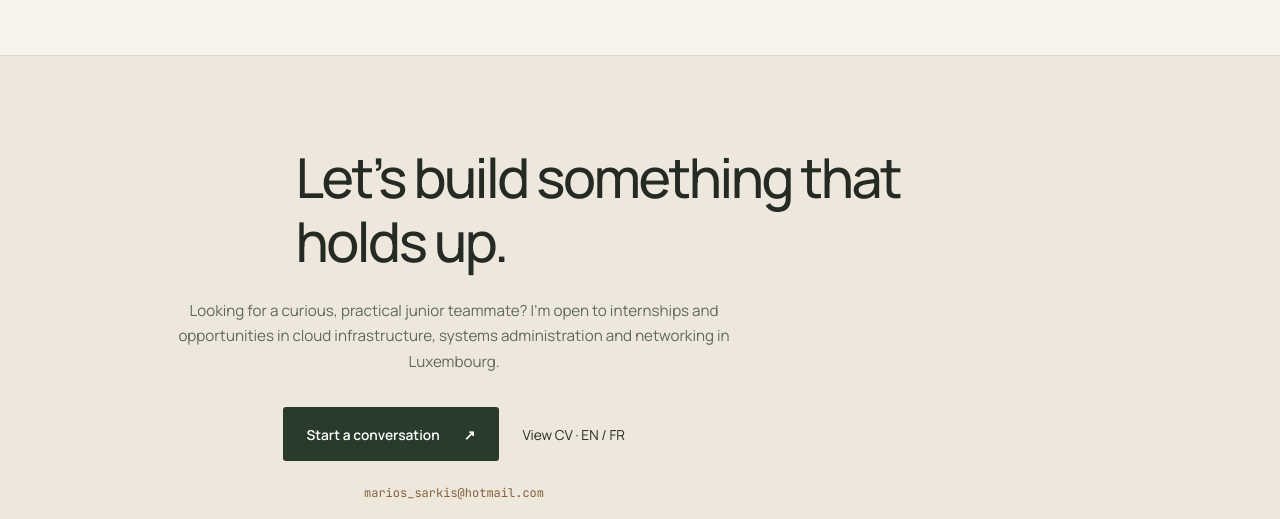
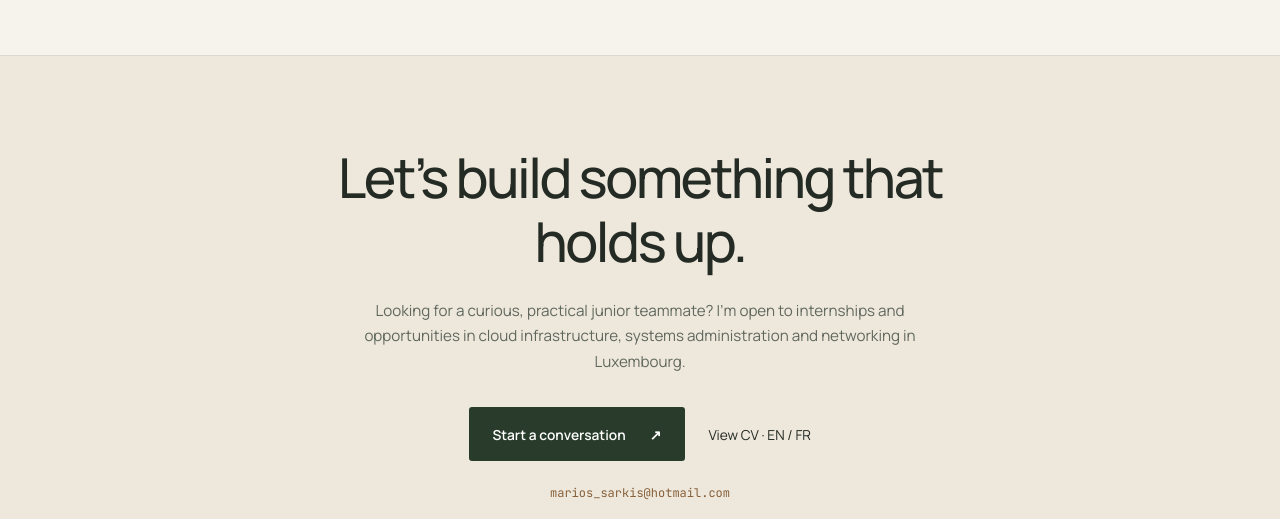
Before and after one commit to marios-debug/marios-debug.github.io, a plain HTML site: page index.html in a window 1280 px wide. Shown: the part 7895-8414 px from the top of the page. Drawn offline with Linux system fonts and the light colour scheme.

Commit message:
Center contact content and heading across screen sizes

```diff
--- a/assets/css/portfolio.css
+++ b/assets/css/portfolio.css
@@ -162,8 +162,8 @@ section { padding-block: clamp(3.5rem, 7vw, 6.5rem); }
 .training-info p { font-size: .75rem; }
 #certifications { border-top: 1px solid var(--color-border); }
 #contact { border-block: 1px solid var(--color-border); background: var(--color-accent-bg); }
-.chapter-center h2 { margin-inline: auto; max-width: 20ch; font-size: clamp(2.1rem, 4.3vw, 4rem); }
-.contact { max-width: 700px; }
+.chapter-center h2 { margin-inline: auto; max-width: 20ch; font-size: clamp(2.1rem, 4.3vw, 4rem); text-align: center; }
+.contact { max-width: 700px; margin-inline: auto; }
 .contact > p { font-size: .95rem; color: var(--color-meta); }
 .contact-actions { display: flex; flex-wrap: wrap; justify-content: center; gap: 1.5rem; margin-top: 1.7rem; }
 .contact-email { display: block; font: .75rem var(--font-mono); margin-top: 1.5rem; color: var(--color-accent); }
@@ -222,7 +222,6 @@ section { padding-block: clamp(3.5rem, 7vw, 6.5rem); }
   .project-filters { gap: .4rem; }
   .filter-button { font-size: .65rem; padding-inline: .6rem; }
   .work-body { padding: 1.2rem; }
-  .chapter-center h2 { text-align: center; }
   .contact-email { font-size: .68rem; }
   .overlay-inner { padding: 1rem; overflow-y: auto; }
   .overlay-nav { padding: 1.1rem; }
```
